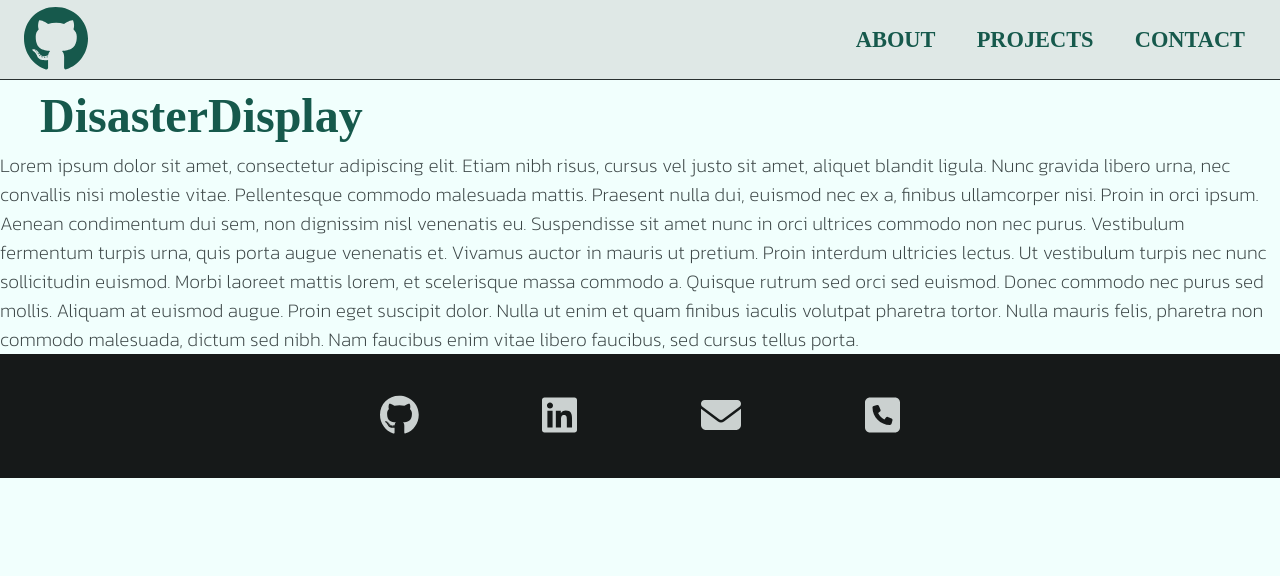
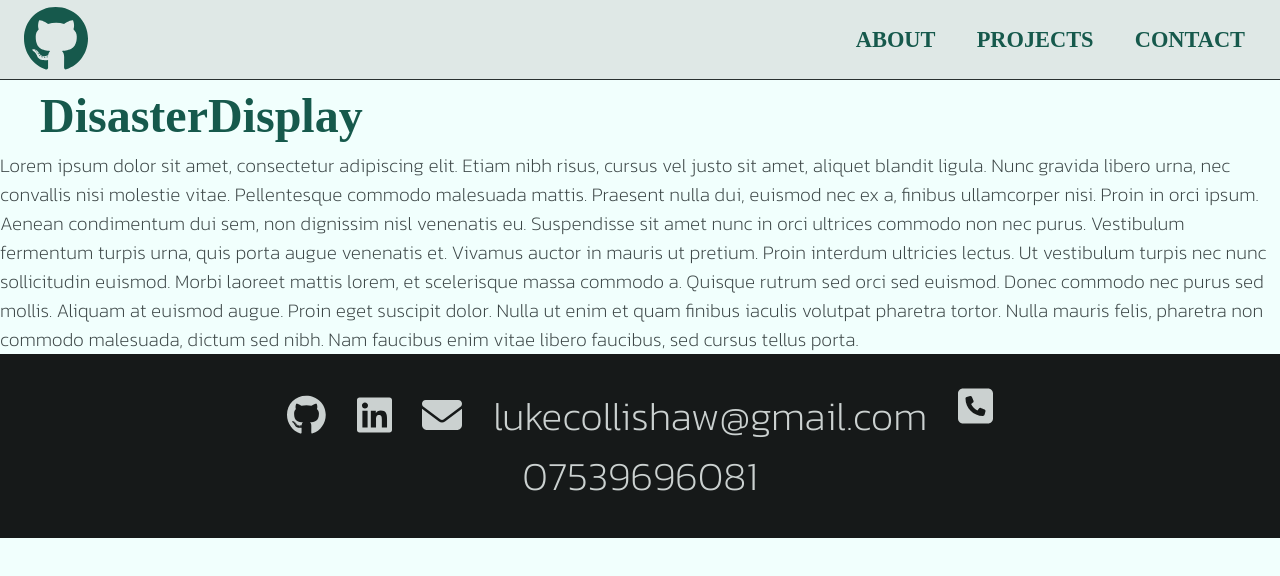
Before and after one commit to lc796/portfolio-frontend, a React (Create React App) app: page /project/disaster-display in a window 1280 px wide. Shown: the top 576 px of the page. Built offline with nearby package versions, Linux system fonts and the light colour scheme; a web font is replaced by a local one.

Commit message:
Update footer

```diff
--- a/src/components/Footer.js
+++ b/src/components/Footer.js
@@ -6,10 +6,10 @@ const Footer = () => {
     return (
         <div className="Footer">
             <div className="wrapper">
-                <a href="#"><FontAwesomeIcon className="footer-social-icon" icon={faGithub}/></a>
-                <a href="#"><FontAwesomeIcon className="footer-social-icon" icon={faLinkedin}/></a>
-                <a href="#"><FontAwesomeIcon className="footer-social-icon" icon={faEnvelope}/></a>
-                <a href="#"><FontAwesomeIcon className="footer-social-icon" icon={faPhoneSquare}/></a>
+                <a href="https://github.com/lc796"><FontAwesomeIcon className="footer-social-icon" icon={faGithub}/></a>
+                <a href="linkedin.com/in/luke-collishaw-2240a4159"><FontAwesomeIcon className="footer-social-icon" icon={faLinkedin}/></a>
+                <a href="mailto:lukecollishaw@gmail.com"><FontAwesomeIcon className="footer-social-icon" icon={faEnvelope}/></a> lukecollishaw@gmail.com
+                <FontAwesomeIcon className="footer-social-icon" icon={faPhoneSquare}/> 07539696081
             </div>
         </div>
     );
```
Also changed, not shown: 1 other file (tests, documents, lock files or other folders).
